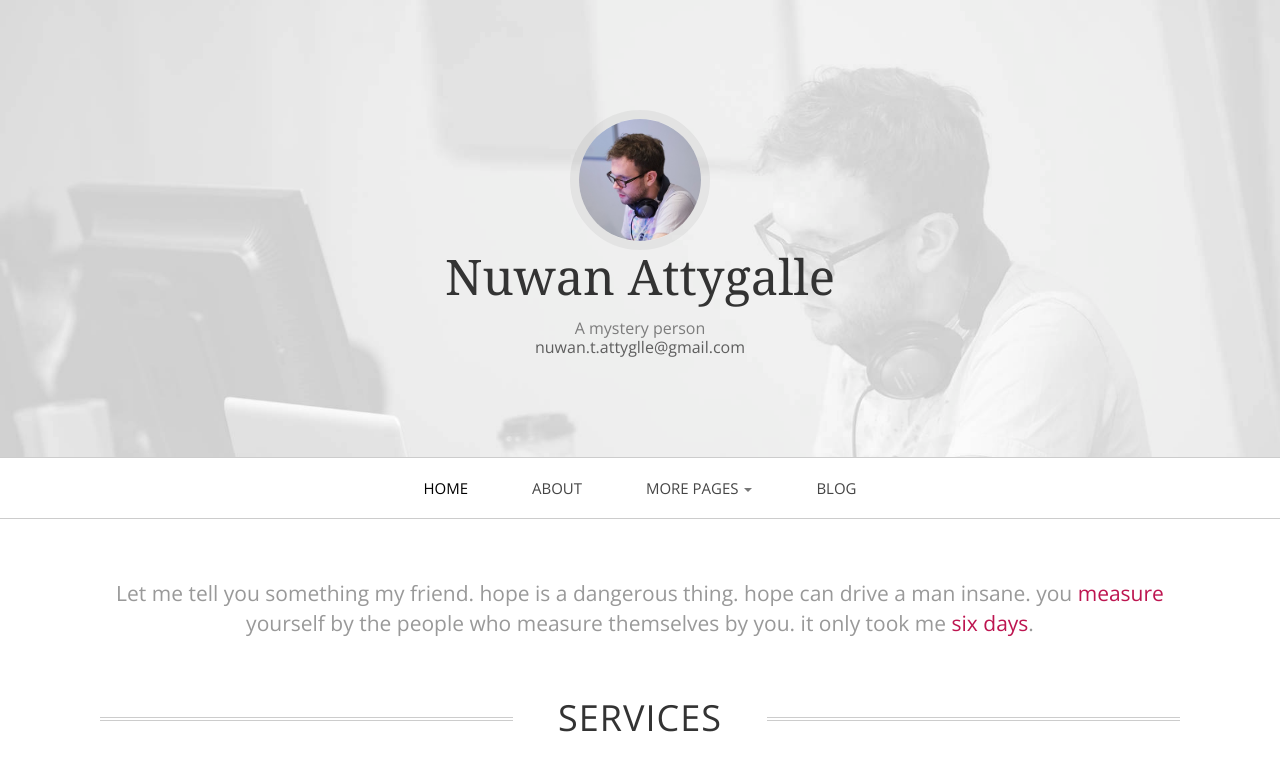
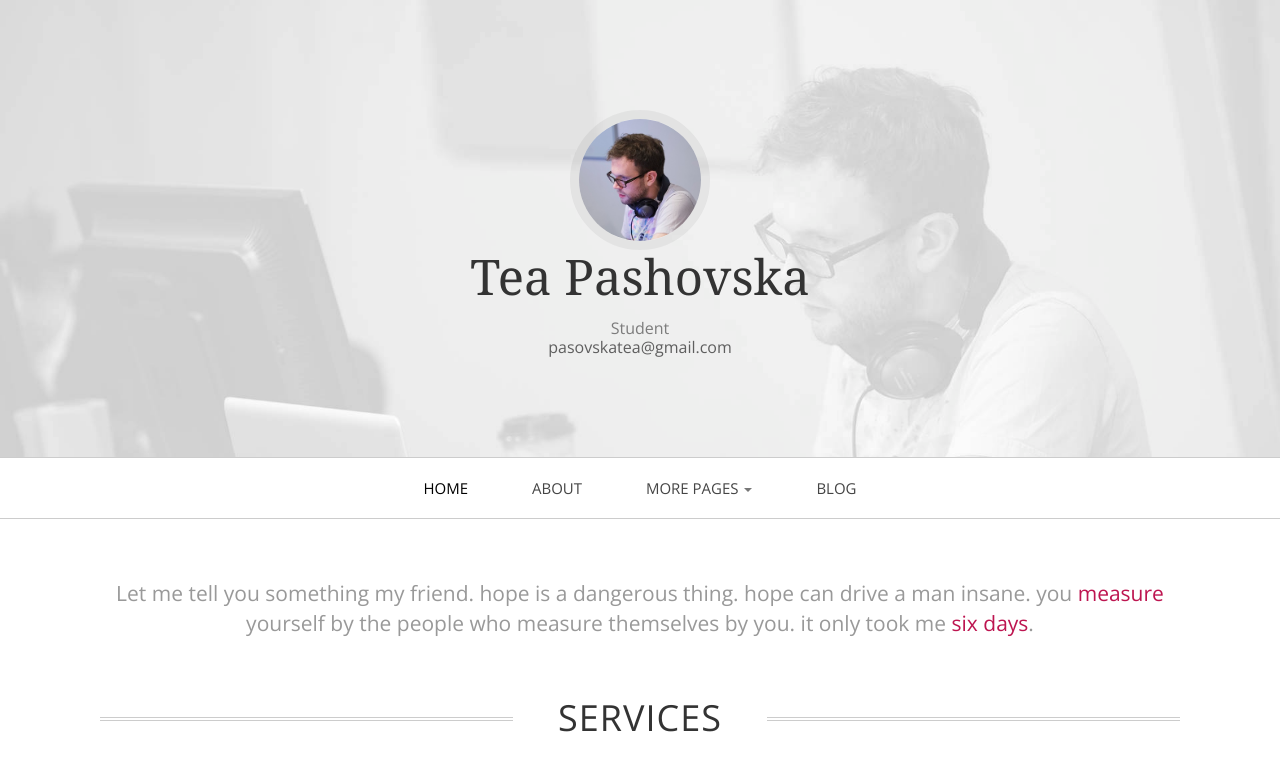
Before and after one commit to teapasovska/teapasovska.github.io, a plain HTML site: page index.html in a window 1280 px wide. Shown: the top 760 px of the page. Drawn offline with nearby package versions, Linux system fonts and the light colour scheme; a web font is replaced by a local one.

Commit message:
personal details

```diff
--- a/index.html
+++ b/index.html
@@ -27,9 +27,9 @@
 	<div id="head" class="parallax" parallax-speed="2">
 		<h1 id="logo" class="text-center">
 			<img class="img-circle" src="assets/images/guy.jpg" alt="">
-			<span class="title">Nuwan Attygalle</span>
-			<span class="tagline">A mystery person<br>
-				<a href="">nuwan.t.attyglle@gmail.com</a></span>
+			<span class="title">Tea Pashovska</span>
+			<span class="tagline">Student<br>
+				<a href="">pasovskatea@gmail.com</a></span>
 		</h1>
 	</div>
 
```
